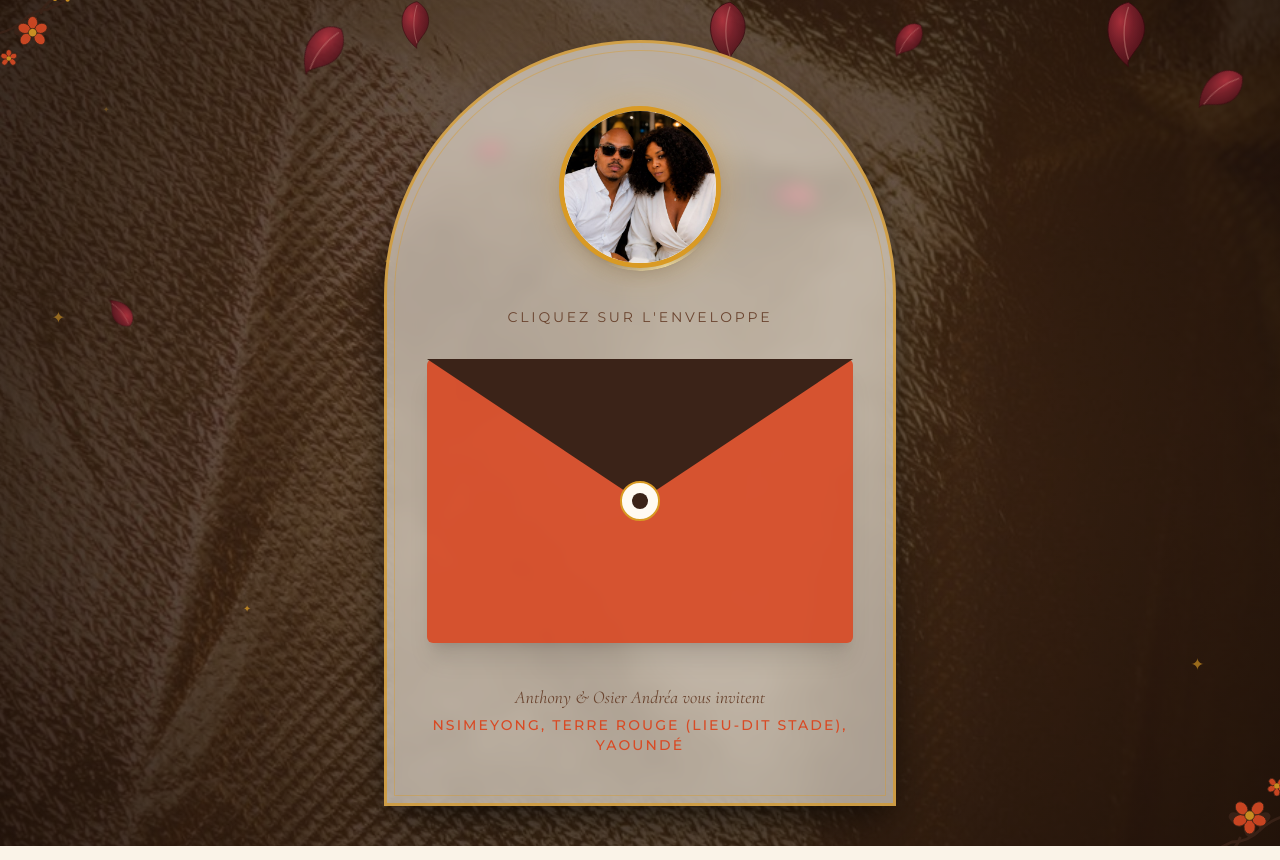
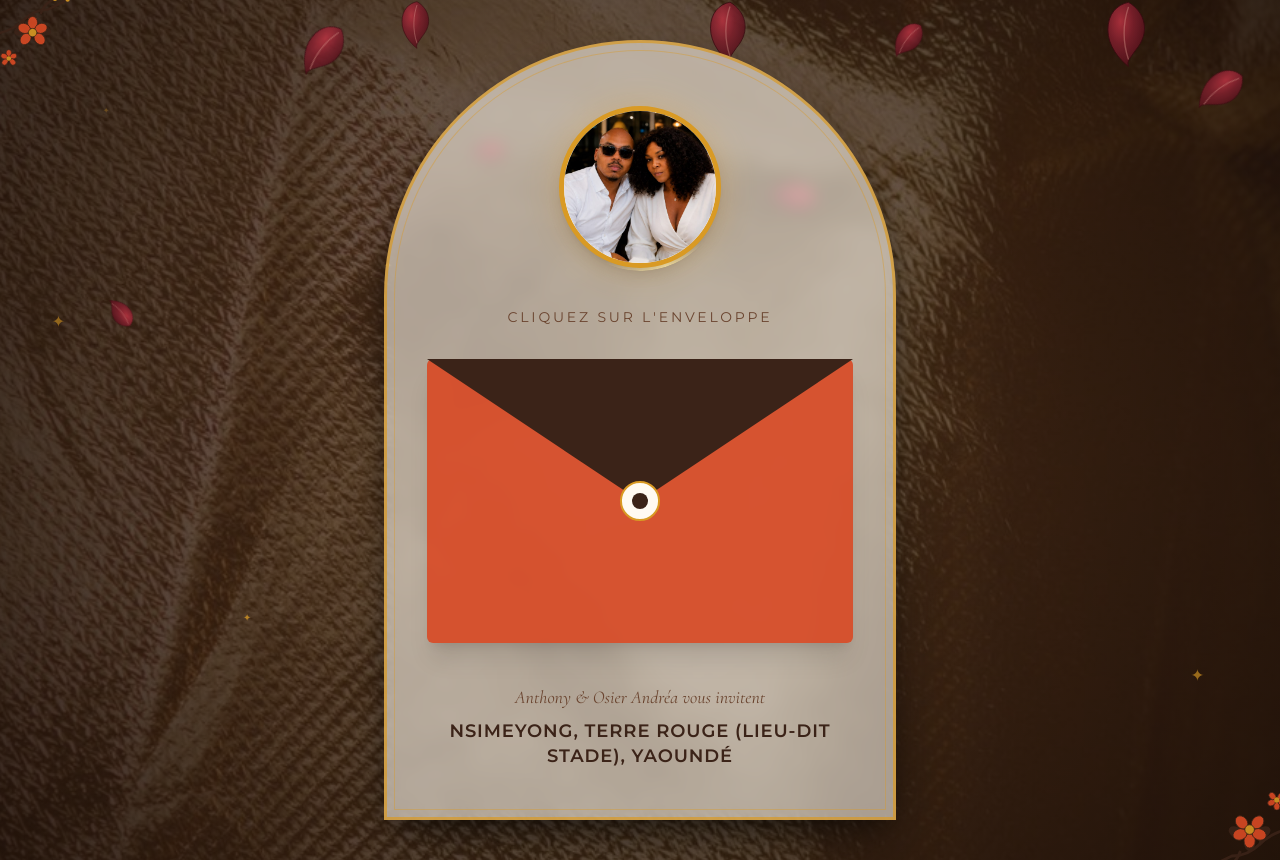
Before and after one commit to Bnfs/mariage-anthony-osier, a React (Vite) app: page / in a window 1280 px wide. Built offline with nearby package versions, Linux system fonts and the light colour scheme.

Commit message:
Agrandir et renforcer le texte du lieu sur l'enveloppe pour une lisibilité immédiate

```diff
--- a/src/components/Envelope.jsx
+++ b/src/components/Envelope.jsx
@@ -153,7 +153,7 @@ export default function Envelope({ onOpen }) {
         <p className="mt-8 md:mt-10 font-display italic text-cocoa-light text-sm md:text-lg text-center">
           Anthony &amp; Osier Andréa vous invitent
         </p>
-        <p className="mt-1 text-xs md:text-sm uppercase tracking-[0.15em] text-coral font-medium text-center">
+        <p className="mt-2 text-sm md:text-lg uppercase tracking-[0.05em] text-cocoa font-bold text-center leading-snug px-2">
           Nsimeyong, Terre Rouge (lieu-dit stade), Yaoundé
         </p>
       </motion.div>
```
